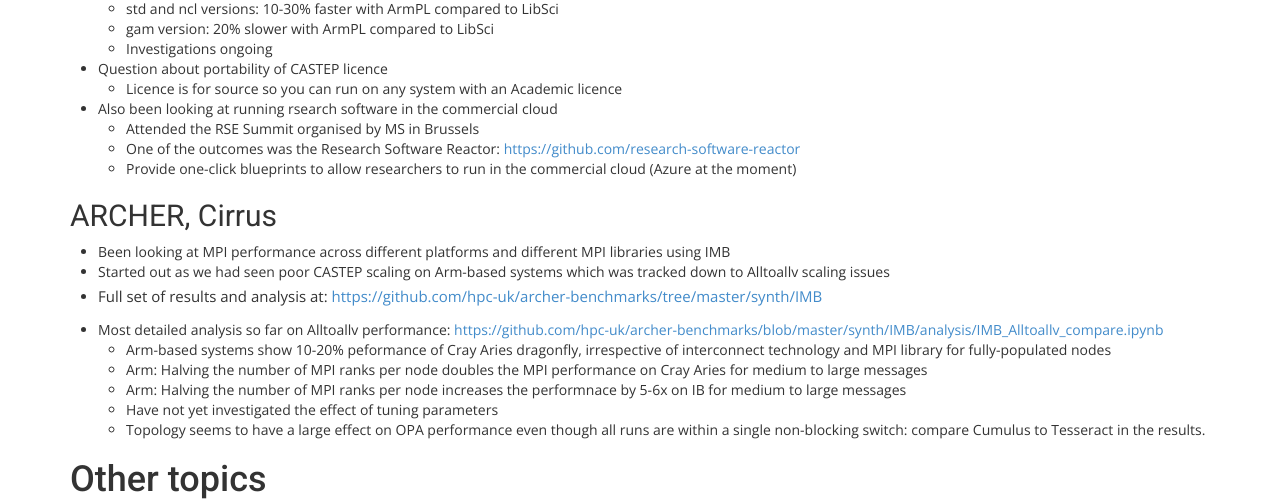
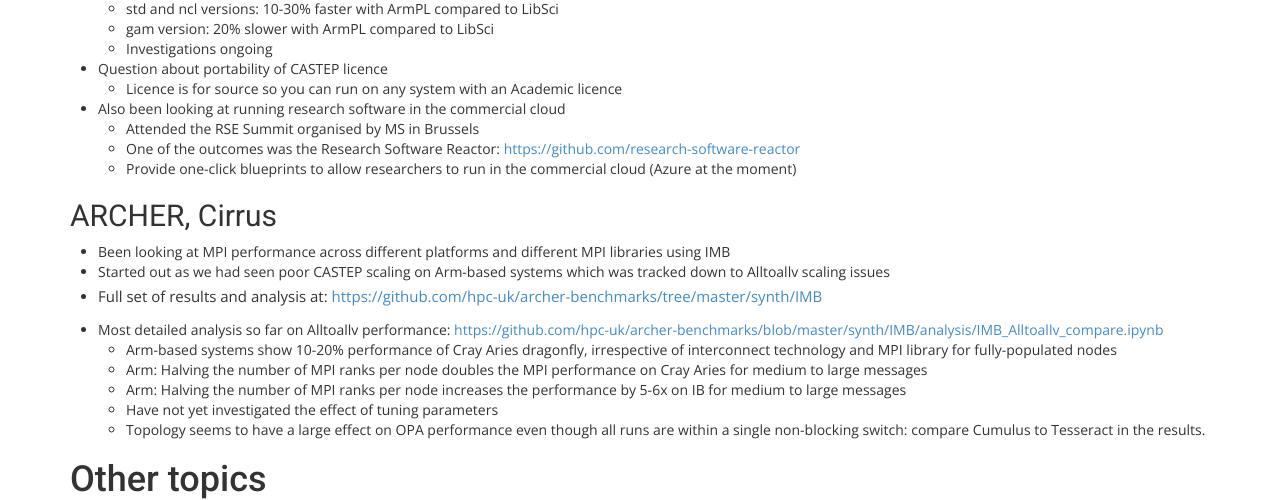
Before and after one commit to hpc-uk/hpcuk-website, a Jekyll site: the page built from rse/2019-08-06_HPCRSEMeetingNotes.md, in a window 1280 px wide and 900 px high, scrolled down 744 px. Shown: the part 161-661 px from the top of the window. Built offline with Jekyll 4.4.1, drawn with Linux system fonts in a browser that asks for light colours; nearby versions of some CDN libraries; some web fonts are replaced; our own code applies the rules of GitHub Pages for plain Markdown files; some of the changed text lies outside the part shown.

Commit message:
Fixed spelling mistakes

```diff
--- a/rse/2019-08-06_HPCRSEMeetingNotes.md
+++ b/rse/2019-08-06_HPCRSEMeetingNotes.md
@@ -47,7 +47,7 @@ summary:
    - Question about portability of CASTEP licence
       + Licence is for source so you can run on any system with an Academic licence
 
-   - Also been looking at running rsearch software in the commercial cloud
+   - Also been looking at running research software in the commercial cloud
       + Attended the RSE Summit organised by MS in Brussels
       + One of the outcomes was the Research Software Reactor: [https://github.com/research-software-reactor](https://github.com/research-software-reactor)
       + Provide one-click blueprints to allow researchers to run in the commercial cloud (Azure at the moment)
@@ -59,9 +59,9 @@ summary:
    - Full set of results and analysis at: [https://github.com/hpc-uk/archer-benchmarks/tree/master/synth/IMB](https://github.com/hpc-uk/archer-benchmarks/tree/master/synth/IMB)
 
    - Most detailed analysis so far on Alltoallv performance: [https://github.com/hpc-uk/archer-benchmarks/blob/master/synth/IMB/analysis/IMB_Alltoallv_compare.ipynb](https://github.com/hpc-uk/archer-benchmarks/blob/master/synth/IMB/analysis/IMB_Alltoallv_compare.ipynb)
-      + Arm-based systems show 10-20% peformance of Cray Aries dragonfly, irrespective of interconnect technology and MPI library for fully-populated nodes
+      + Arm-based systems show 10-20% performance of Cray Aries dragonfly, irrespective of interconnect technology and MPI library for fully-populated nodes
       + Arm: Halving the number of MPI ranks per node doubles the MPI performance on Cray Aries for medium to large messages
-      + Arm: Halving the number of MPI ranks per node increases the performnace by 5-6x on IB for medium to large messages
+      + Arm: Halving the number of MPI ranks per node increases the performance by 5-6x on IB for medium to large messages
       + Have not yet investigated the effect of tuning parameters
       + Topology seems to have a large effect on OPA performance even though all runs are within a single non-blocking switch: compare Cumulus to Tesseract in the results.
 
```
Also changed, not shown: other parts of rse/2019-08-06_HPCRSEMeetingNotes.md (+1 -1 lines).
